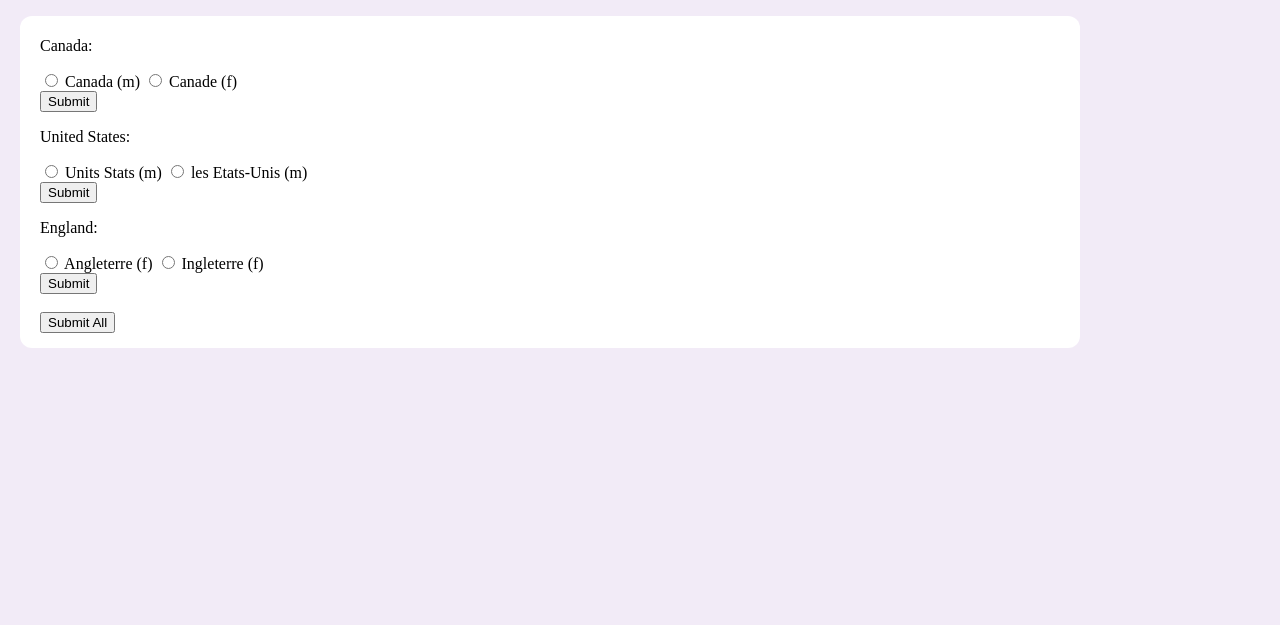
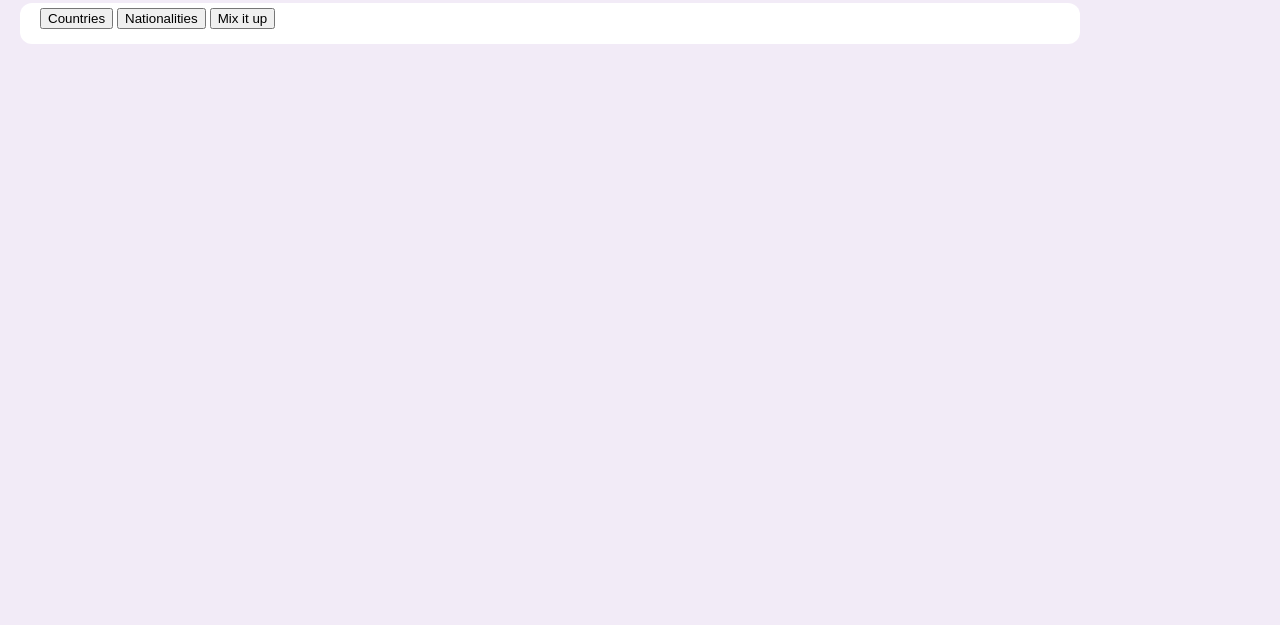
Before and after one commit to heatherbooker/duolingo-addon, a plain HTML site: page index.html in a window 1280 px wide. Shown: the part 175-800 px from the top of the page. Drawn offline with nearby package versions, Linux system fonts and the light colour scheme.

Commit message:
split into country and nationality pages

```diff
--- a/index.html
+++ b/index.html
@@ -8,35 +8,19 @@
 </head>
 
 <body>
-    <header class="topBar"></header>
+    <header class="topBar">
+        <a href="index.html"><h1 id="toph1">DuoLingo Addon</h1></a>
+    </header>
     <div class="content">
         <div>
-            <h1>DuoLingo Addon - French</h1>
+            <h2>French</h2>
             <h3>Learn countries and nationalities!</h3>
         </div>
-        <div class="questions">
-            <div id="q1">
-                <p>Canada:</p>
-                <input type="radio" name="q1" value="y"> Canada (m)
-                <input type="radio" name="q1" value="n"> Canade (f)
-                <br><button onclick="submit('q1')">Submit</button>
-            </div>
-            <div id="q2">
-                <p>United States:</p>
-                <input type="radio" name="q2" value="n"> Units Stats (m)
-                <input type="radio" name="q2" value="y"> les Etats-Unis (m)
-                <br><button onclick="submit('q2')">Submit</button>
-            </div>
-            <div id="q3">
-                <p>England:</p>
-                <input type="radio" name="q3" value="y"> Angleterre (f)
-                <input type="radio" name="q3" value="n"> Ingleterre (f)
-                <br><button onclick="submit('q3')">Submit</button>
-            </div>
-            <br>
-            <button onclick="submitAll()">Submit All</button>
+        <div class="mainBox">
+            <a href="pays.html"><button>Countries</button></a>
+            <a href="nationalites.html"><button>Nationalities</button></a>
+            <a href="#"><button>Mix it up</button></a>
         </div>
-    </div>
-    <script type="text/javascript" src="script.js"></script>
-    <script src="https://ajax.googleapis.com/ajax/libs/jquery/2.2.0/jquery.min.js"></script>
+        <script type="text/javascript" src="script.js"></script>
+        <script src="https://ajax.googleapis.com/ajax/libs/jquery/2.2.0/jquery.min.js"></script>
 </body>
--- a/style.css
+++ b/style.css
@@ -8,9 +8,21 @@ body {
     background-color: #F2EBF7;
 }
 
+a {
+    text-decoration: none;
+}
+
 .topBar {
     background-color: #008DFF;
-    min-height: 70px;
+    height: 70px;
+}
+
+#toph1 {
+    margin: 0;
+    padding-left: 20px;
+    position: relative;
+    top: 14px;
+    color: #FFF;
 }
 
 .content {
@@ -18,7 +30,7 @@ body {
     padding-bottom: 20px;
 }
 
-.questions {
+.mainBox {
     background-color: #FFF;
     border-radius: 12px;
     margin-right: 200px;
```
